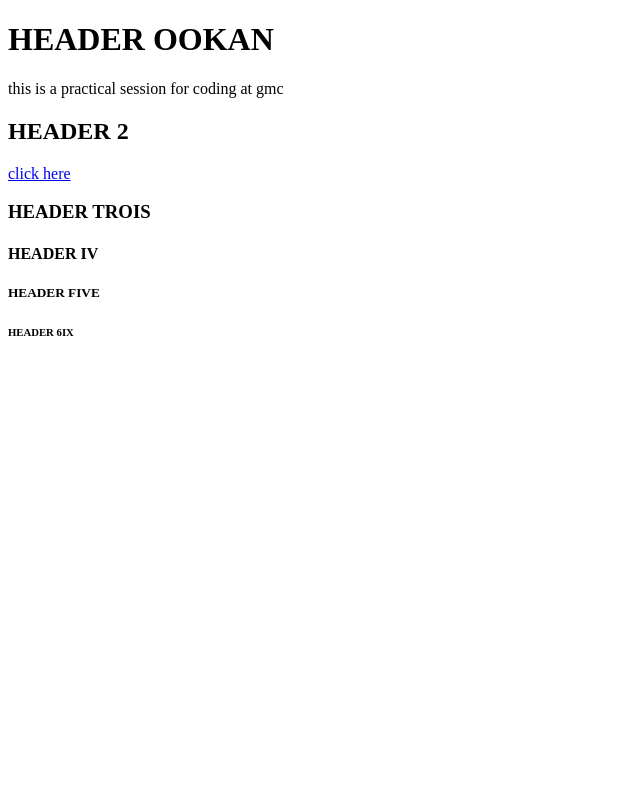
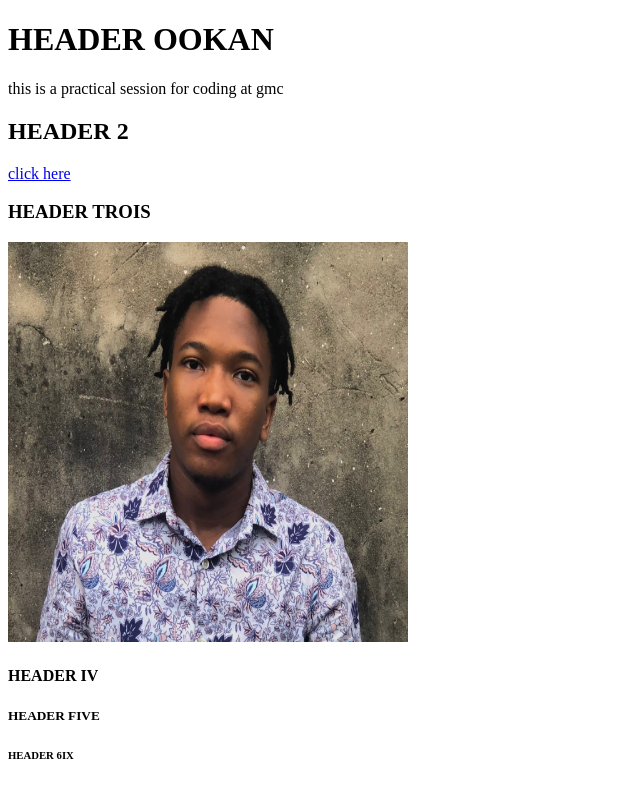
Before and after one commit to khoje16/rice, a plain HTML site: page index.html in a window 1280 px wide. Shown: the whole page, without its empty margins (0-640 px from the left). Drawn offline with Linux system fonts and the light colour scheme.

Commit message:
image added

```diff
--- a/index.html
+++ b/index.html
@@ -12,6 +12,7 @@
     <h2>HEADER 2</h2>
     <a href="https://github.com/khoje16" target="_blank">click here</a>
     <h3>HEADER TROIS</h3>
+    <img src="image.jpg" height="400" width="400">
     <h4>HEADER IV</h4>
     <h5>HEADER FIVE</h5>
     <h6>HEADER 6IX</h6>
```
